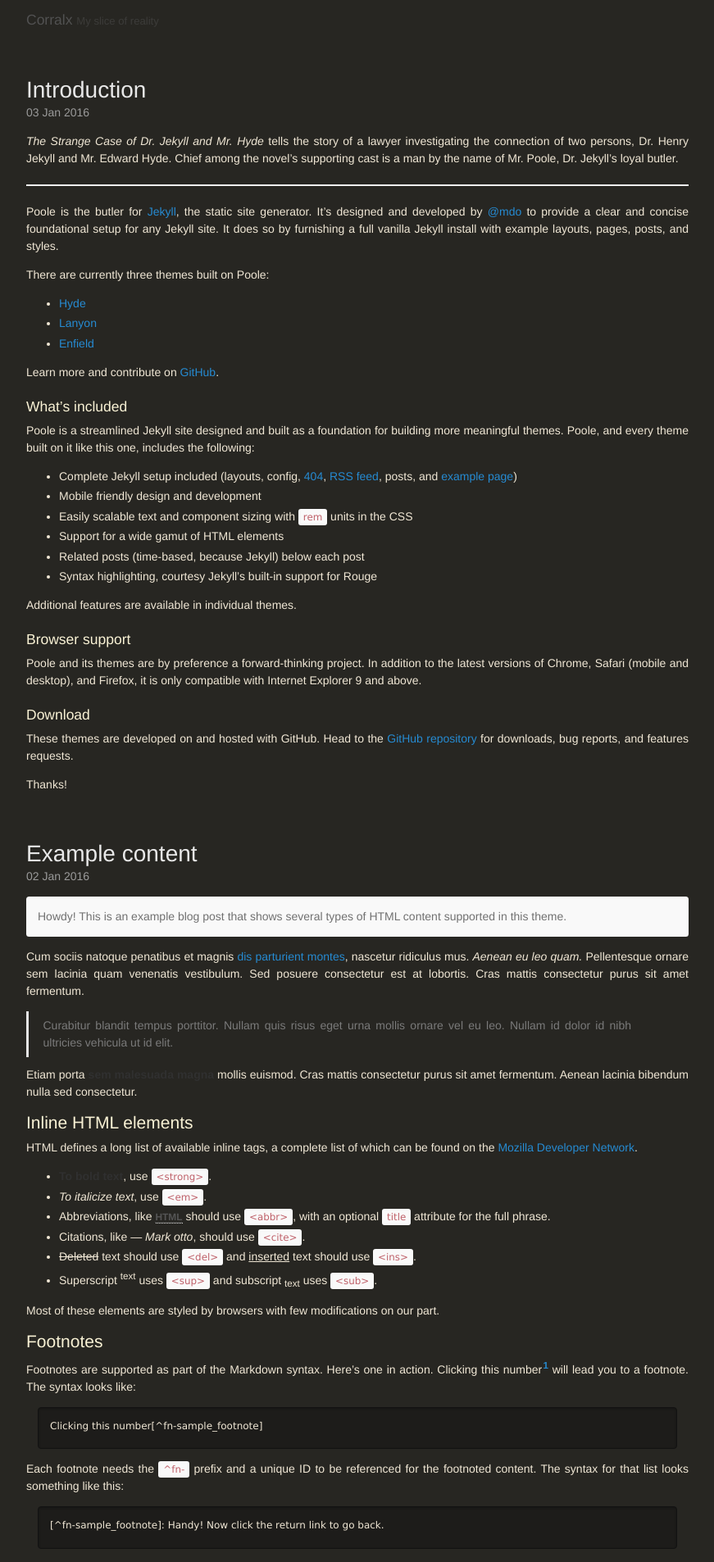
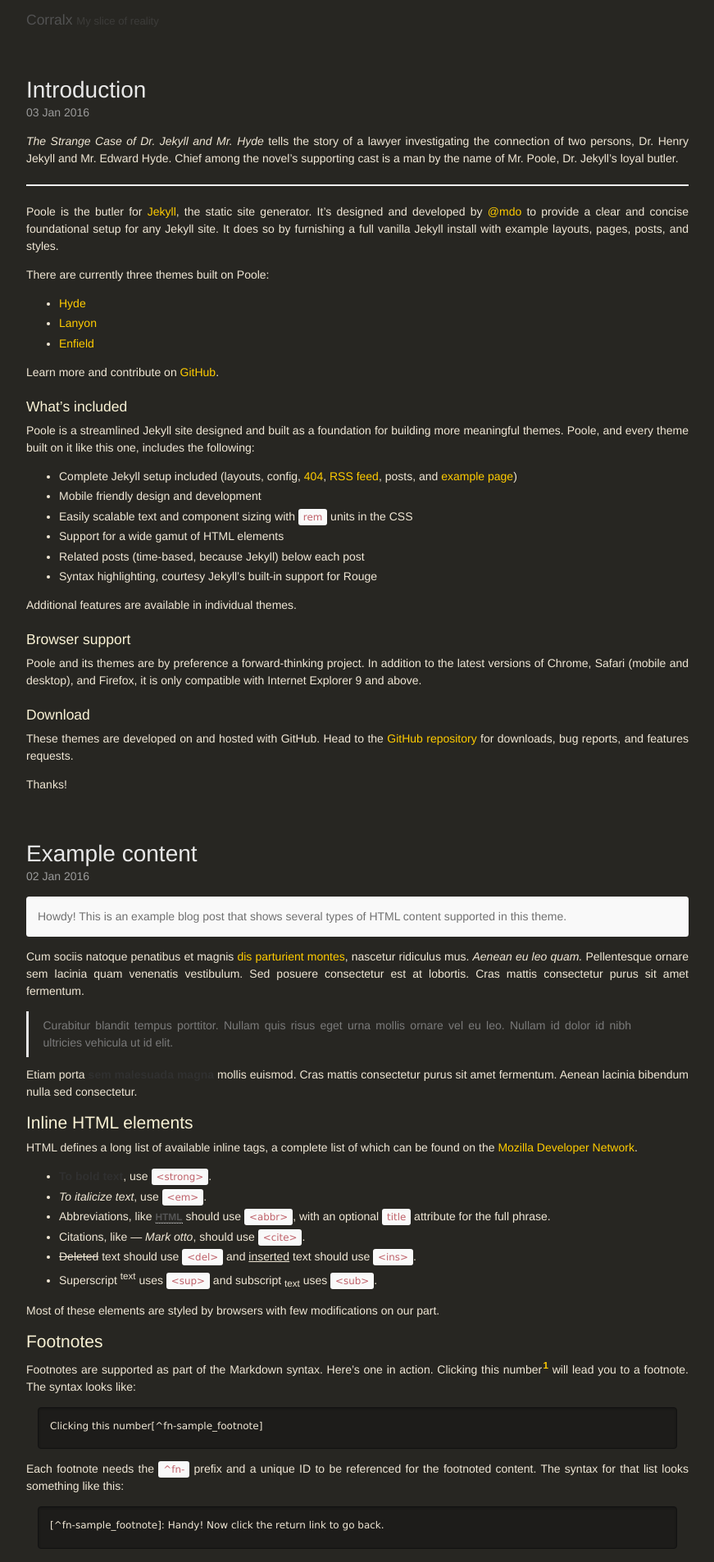
Before and after one commit to Corralx/corralx.github.io, a Jekyll site: the page built from index.html, in a window 1280 px wide. Shown: the top 1906 px of the page at 82% size, without its empty margins (204-1075 px from the left). Built offline with Jekyll 4.4.1, drawn with Linux system fonts in a browser that asks for light colours; some web fonts are replaced; the list of posts is cut into pages by our own code.

Commit message:
Fixed links color

```diff
--- a/_sass/_base.scss
+++ b/_sass/_base.scss
@@ -41,6 +41,7 @@ a {
   &:hover,
   &:focus {
     text-decoration: none;
+    color: $link-hover-color;
   }
 
   strong {
--- a/_sass/_variables.scss
+++ b/_sass/_variables.scss
@@ -49,7 +49,8 @@ $title-hover-color: #ffeb9b;
 
 $body-color: #f0e7d5;
 $body-bg: #272622;
-$link-color: $blue;
+$link-color: #ffcc00;
+$link-hover-color: $title-hover-color;
 
 $border-color: #e5e5e5;
 
```
